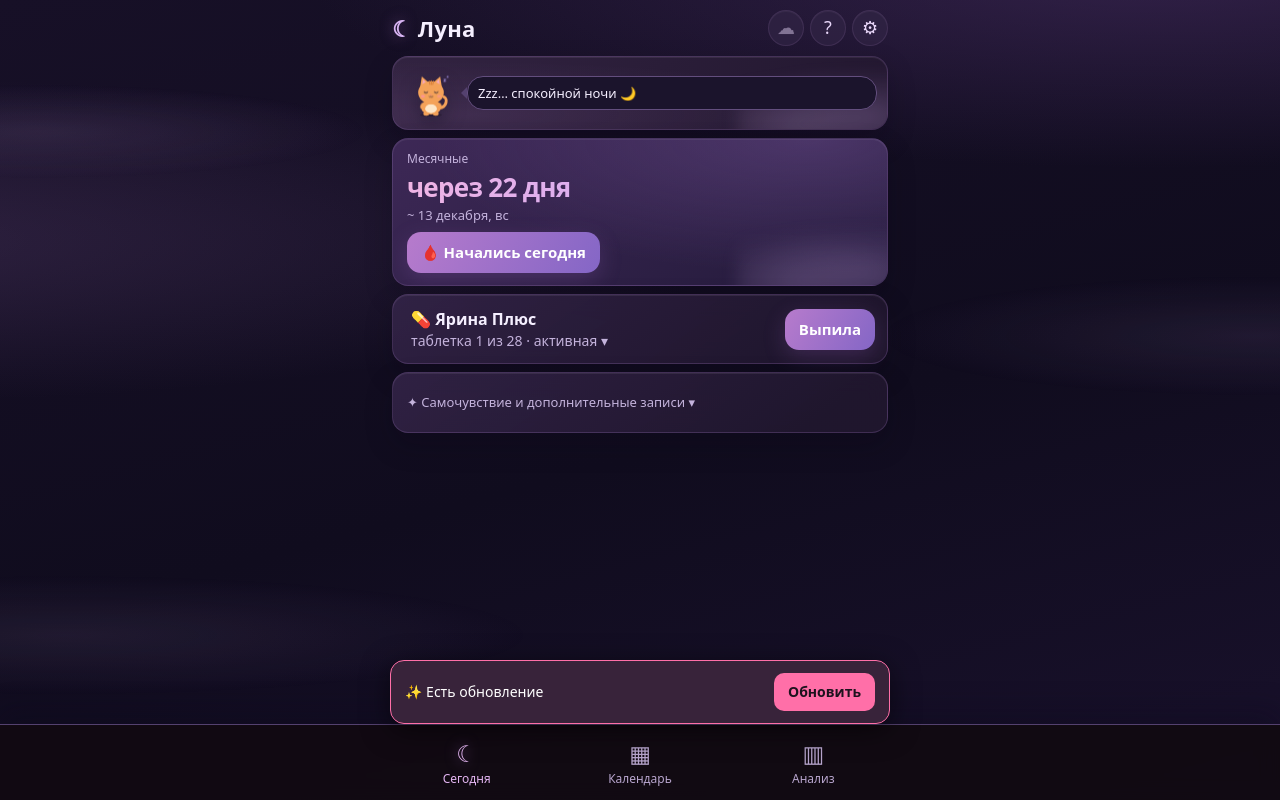
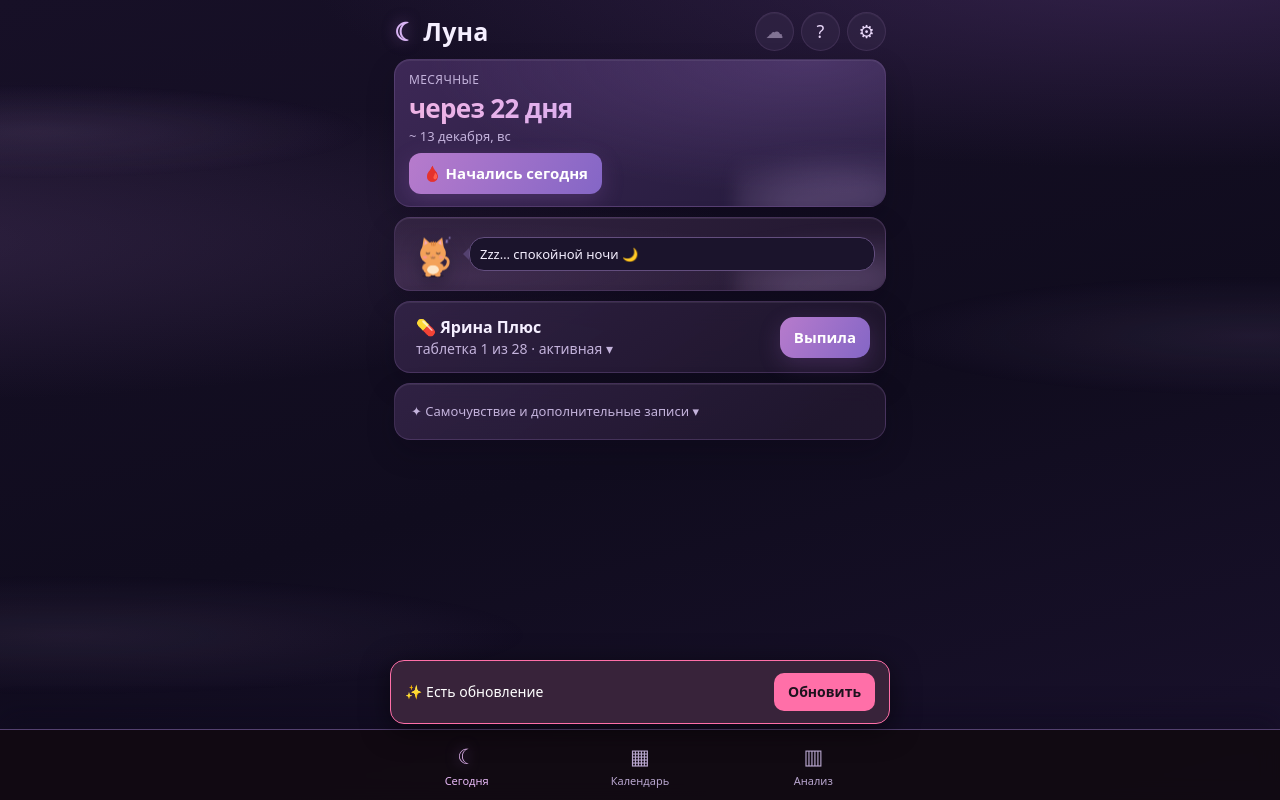
Before and after one commit to SofaLeya/luna, a website: page index.html in a window 1280 px wide. Both pictures are taken after a click on the button "Начать". Drawn offline with Linux system fonts and the light colour scheme.

Commit message:
Fix oversized dashboard: migrate existing users to compact pills and prioritize cycle overview

```diff
--- a/index.html
+++ b/index.html
@@ -255,6 +255,34 @@ input,select,textarea{background:#1c1530;border-color:#5b4674}
 .alert.info{background:#35274d;border-color:#77569e}
 .btn.done{background:#233b37;border-color:#527f72}
 @media(max-height:760px){.petc{min-height:86px}.petc .pet{width:78px;height:78px}.hero .hb{font-size:27px}.wrap{padding-bottom:6px}}
+
+/* Lavender Dreams mobile-first compact layout */
+.wrap{max-width:520px;padding:10px 14px 18px}
+header{padding:2px 0 8px}
+header h1{font-size:25px}
+header .row{gap:7px}
+.icon-btn{width:39px;height:39px;font-size:18px}
+.card{padding:13px 15px;margin-bottom:10px}
+.card.hero{padding:16px 18px 13px}
+.hero .hk{font-size:12px;letter-spacing:.4px;text-transform:uppercase}
+.hero .hb{font-size:30px;margin:1px 0}
+.hero .hs{font-size:13px}
+.hero .cyc{top:12px;right:14px}
+.hero .hbtn{margin-top:8px}
+.hero .btn{padding:8px 12px;font-size:13px;border-radius:12px}
+.hero .linkbtn{margin-top:8px;font-size:12px}
+.petc{min-height:80px;padding:7px 12px;justify-content:flex-start}
+.petc .pet{width:72px;height:72px}
+.petc .bub{font-size:13px;padding:9px 12px;border-radius:15px}
+.today-extra{padding:10px 14px}
+.today-extra summary{font-size:13px}
+.ring-box{gap:8px}
+.ring-box .ring{width:150px;height:150px}
+.ring-box .pt{font-size:14px}
+nav.tabs .in{max-width:520px}
+nav.tabs button{font-size:11px;gap:1px}
+nav.tabs button .e{font-size:21px}
+@media(max-width:380px){.wrap{padding-left:10px;padding-right:10px}.card{padding:11px}.hero .hb{font-size:26px}.icon-btn{width:36px;height:36px}}
 </style>
 </head>
 <body>
@@ -446,8 +474,11 @@ function ringSVG(pi){
   return `<svg viewBox="0 0 240 240"><defs><linearGradient id="g" x1="0" x2="1" y1="0" y2="1"><stop offset="0" stop-color="#ff6fa8"/><stop offset="1" stop-color="#8e4fd6"/></linearGradient></defs>${s}</svg>`;
 }
 
+// One-time UI migration: preserve all tracking data, switch legacy expanded pill ring to compact card.
+try{if(localStorage.getItem('luna-dreams-compact-v1')!=='1'){S.compact=true;localStorage.setItem('luna-dreams-compact-v1','1');save()}}catch(e){}
 function todayView(){
   const t=today();let h='';
+  // The dashboard starts with the cycle overview; alerts remain visible below.
   if(S.mode==='pill'){
     const pi=packInfo(t);
     if(!pi)return hero(t)+`<div class="card"><p>Пачка ещё не начата.</p><button class="btn main" id="newpack">Начала пачку сегодня</button></div>`;
@@ -466,7 +497,7 @@ function todayView(){
       const nxt=P().type==='placebo'?'плацебо':'перерыв';
       h+=`<div class="alert info"><b>${pi.day===P().active?'Сегодня':'Завтра'} последняя активная таблетка</b>Потом ${nxt} и месячные. Делаем перерыв или отменяем месячные?<div class="row"><button class="btn small" data-brk="${pi.start}">Делаю перерыв</button><button class="btn small" data-skip="${pi.start}">🚫 Отменить месячные</button></div></div>`;
     }
-    h+=apkNote()+petCard(t)+softAlerts(t)+hero(t);
+    h+=apkNote()+hero(t)+petCard(t)+softAlerts(t);
     const tk=S.taken[t];let btn;
     const phase=pi.active?'активная':P().type==='placebo'?'плацебо (пустышка)':'перерыв';
     if(!pi.active&&P().type==='break')btn=`<div class="mut sm" style="text-align:center">Сегодня таблетку не пьём. Новая пачка - ${fmtW(add(pi.end,1))}</div>`;
@@ -478,7 +509,7 @@ function todayView(){
     }else
     h+=`<div class="card ring-box"><div class="pt">💊 ${esc(P().name)} <span class="mut">в ${P().time}</span> <button class="linkbtn" style="display:inline;margin:0 0 0 6px" data-compact>свернуть</button></div><div class="ring">${ringSVG(pi)}<div class="c"><div class="big">${pi.day}</div><div class="of">таблетка из ${pi.len}</div><div class="ph">${phase}</div></div></div>${btn}
     ${skipBtn(pi,t)}<div class="minis"><div><span>последняя активная</span><b>${fmtShort(add(pi.start,P().active-1))}</b></div><div><span>новая пачка</span><b>${fmtShort(add(pi.end,1))}</b></div>${P().stock!==null?`<div><span>в запасе</span><b>${P().stock}</b></div>`:''}</div></div>`;
-  }else h+=apkNote()+petCard(t)+softAlerts(t)+hero(t);
+  }else h+=apkNote()+hero(t)+petCard(t)+softAlerts(t);
   const dd=S.days[t]||{};
   h+=`<details class="card today-extra"><summary>✦ Самочувствие и дополнительные записи ▾</summary><h3>Как сегодня</h3><div class="chips">${FLOW.map((f,i)=>`<button class="chip flow-${i} ${(dd.flow||0)===i?'on':''}" data-flow="${i}">${i?'🩸 ':''}${f}</button>`).join('')}</div>
   <div class="row" style="margin-top:10px"><button class="btn small" data-day="${t}">Самочувствие и заметка${(dd.sym&&dd.sym.length)||dd.note?' ✎':''}</button></div></details>`;
```
